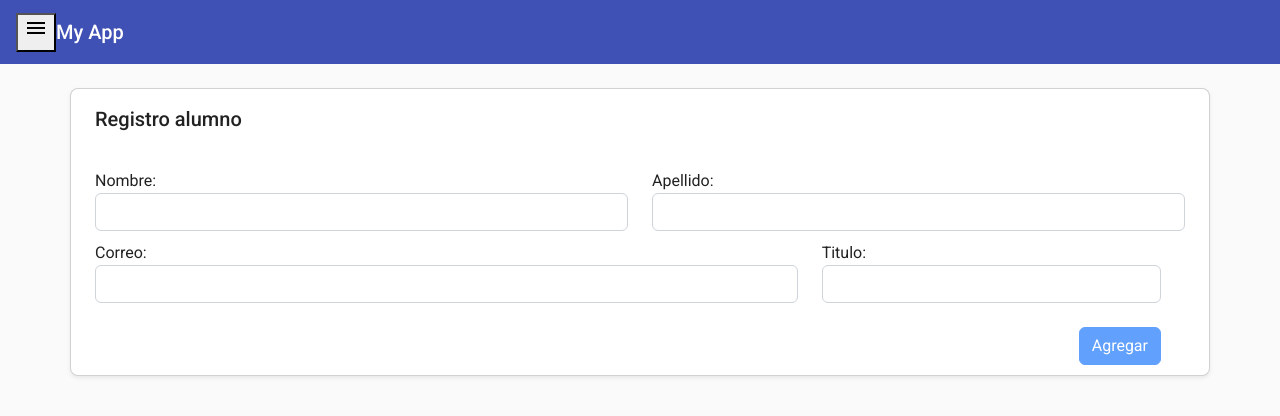
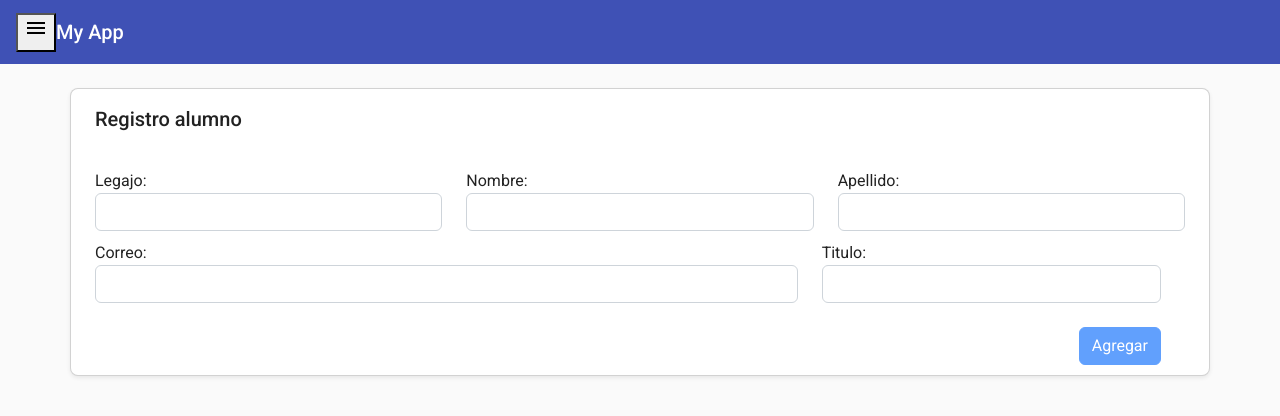
Before and after one commit to marceloambrosio/CoderAngular, an Angular app: page /form in a window 1280 px wide. Shown: the top 416 px of the page. Built offline with nearby package versions, Linux system fonts and the light colour scheme.

Commit message:
se agrego el atributo legajo

```diff
--- a/src/app/form-alumno/components/form-alumno.component.html
+++ b/src/app/form-alumno/components/form-alumno.component.html
@@ -3,6 +3,13 @@
     <form [formGroup]='registroAlumno' (ngSubmit)="onSubmit()">
         <br>
         <div class="row">
+            <div class="col">
+                <label for="">Legajo:</label>
+                <input type="number" class="form-control" formControlName="legajo">
+                <p *ngIf="registroAlumno.get('legajo')?.touched && registroAlumno.get('legajo')?.errors?.['required']"
+                    [ngClass]="registroAlumno.get('legajo')?.errors?.['required'] ? 'error' : ''">
+                    El campo legajo no puede quedar vacio</p>
+            </div>
             <div class="col">
                 <label for="">Nombre:</label>
                 <input type="text" class="form-control" formControlName="nombre">
--- a/src/app/form-alumno/components/form-alumno.component.ts
+++ b/src/app/form-alumno/components/form-alumno.component.ts
@@ -17,6 +17,7 @@ export class FormAlumnoComponent implements OnInit {
 
   ) {
     this.registroAlumno = fb.group({
+      legajo: new FormControl('', [Validators.required]),
       nombre: new FormControl('', [Validators.required]),
       apellido: new FormControl('', [Validators.required]),
       correo: new FormControl('', [Validators.email, Validators.required]),
--- a/src/app/lista-alumnos/components/lista-alumnos.component.html
+++ b/src/app/lista-alumnos/components/lista-alumnos.component.html
@@ -2,6 +2,10 @@
     <h1><span appSizeTitulo>Lista de alumnos</span></h1>
 
     <table class="container-lg rounded-3 shadow-sm" mat-table [dataSource]="alumnos$">
+        <ng-container matColumnDef="legajo">
+            <th class="col-2" mat-header-cell *matHeaderCellDef>Legajo</th>
+            <td mat-cell *matCellDef="let alumno">{{alumno.legajo}}</td>
+        </ng-container>
         <ng-container matColumnDef="alumno">
             <th class="col-3" mat-header-cell *matHeaderCellDef>Alumno</th>
             <td mat-cell *matCellDef="let alumno">{{alumno | nombreApellido}}</td>
--- a/src/app/lista-alumnos/components/lista-alumnos.component.ts
+++ b/src/app/lista-alumnos/components/lista-alumnos.component.ts
@@ -15,7 +15,7 @@ export class ListaAlumnosComponent implements OnInit, OnDestroy {
   arrayAlumnos!: Alumno[];
   alumnos$ = this.listaAlumnoService.getAlumnos()
   alumnosPromise = this.listaAlumnoService.getAlumnosPromise()
-  columnas: string[] = ['alumno', 'correo', 'titulo', 'acciones'];
+  columnas: string[] = ['legajo','alumno', 'correo', 'titulo', 'acciones'];
   dataSource = new MatTableDataSource(this.arrayAlumnos)
 
   alumnosSubscription!: Subscription
--- a/src/app/model/alumno.ts
+++ b/src/app/model/alumno.ts
@@ -1,4 +1,5 @@
 export interface Alumno {
+    legajo: number;
     nombre: string;
     apellido: string;
     correo: string;
```
